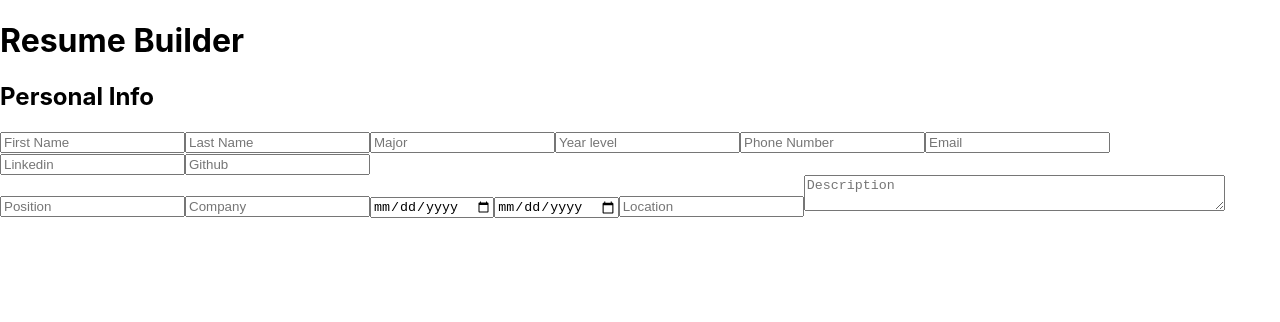
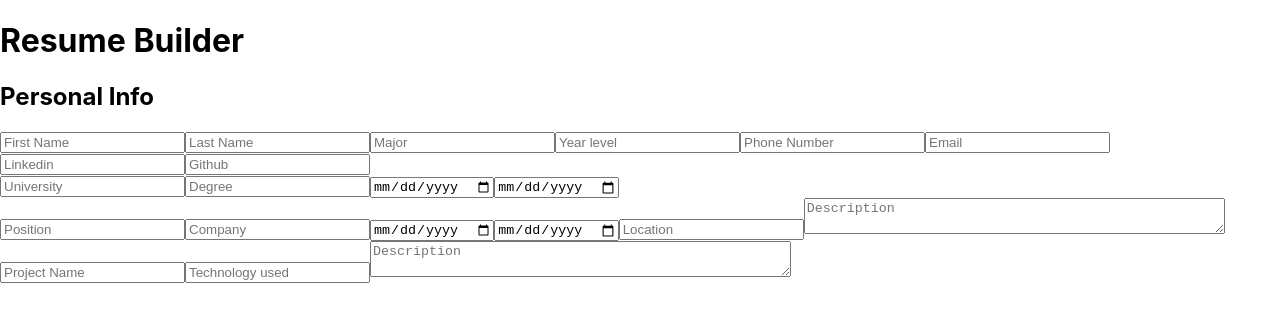
Before and after one commit to ycheng11065/Resume-Builder, a React (Create React App) app: page / in a window 1280 px wide. Shown: the top 322 px of the page. Built offline with nearby package versions, Linux system fonts and the light colour scheme.

Commit message:
finished project components

```diff
--- a/src/App.js
+++ b/src/App.js
@@ -1,7 +1,9 @@
 import './App.css';
 import React, { Component } from "react";
-import PersonalInfo from "./components/PersonalInfo"
+import PersonalInfo from "./components/PersonalInfo";
 import WorkExperience from "./components/WorkExperience";
+import Education from "./components/Education";
+import Projects from "./components/Projects";
 
 
 class App extends Component{
@@ -13,7 +15,9 @@ class App extends Component{
       <div>
         <h1>Resume Builder</h1>
         <PersonalInfo />
+        <Education />
         <WorkExperience />
+        <Projects />
       </div>
     );
   }
--- a/src/components/Projects.js
+++ b/src/components/Projects.js
@@ -0,0 +1,52 @@
+import React, {Component} from "react";
+
+class Projects extends Component {
+    constructor() {
+        super()
+
+        this.state = {
+            name: "",
+            technology: "",
+            date: "",
+            description: "",
+        };
+    }
+
+    handleChange = (e) => {
+        const { name, value } = e.target
+        this.setState({ [name]: value})
+    };
+
+    render() {
+        const { name, technology, description } = this.state;
+
+        return (
+            <div>
+                <input
+                    type="text"
+                    name="name"
+                    placeholder="Project Name"
+                    value={name}
+                    onChange={this.handleChange}
+                />
+                <input
+                    type="text"
+                    name="technology"
+                    placeholder="Technology used"
+                    value={technology}
+                    onChange={this.handleChange}
+                />
+                <textarea
+                    name="description"
+                    placeholder="Description"
+                    value={description}
+                    onChange={this.handleChange}
+                    row="4"
+                    cols="50"
+                />
+            </div>
+        );
+    }
+}
+
+export default Projects
```
